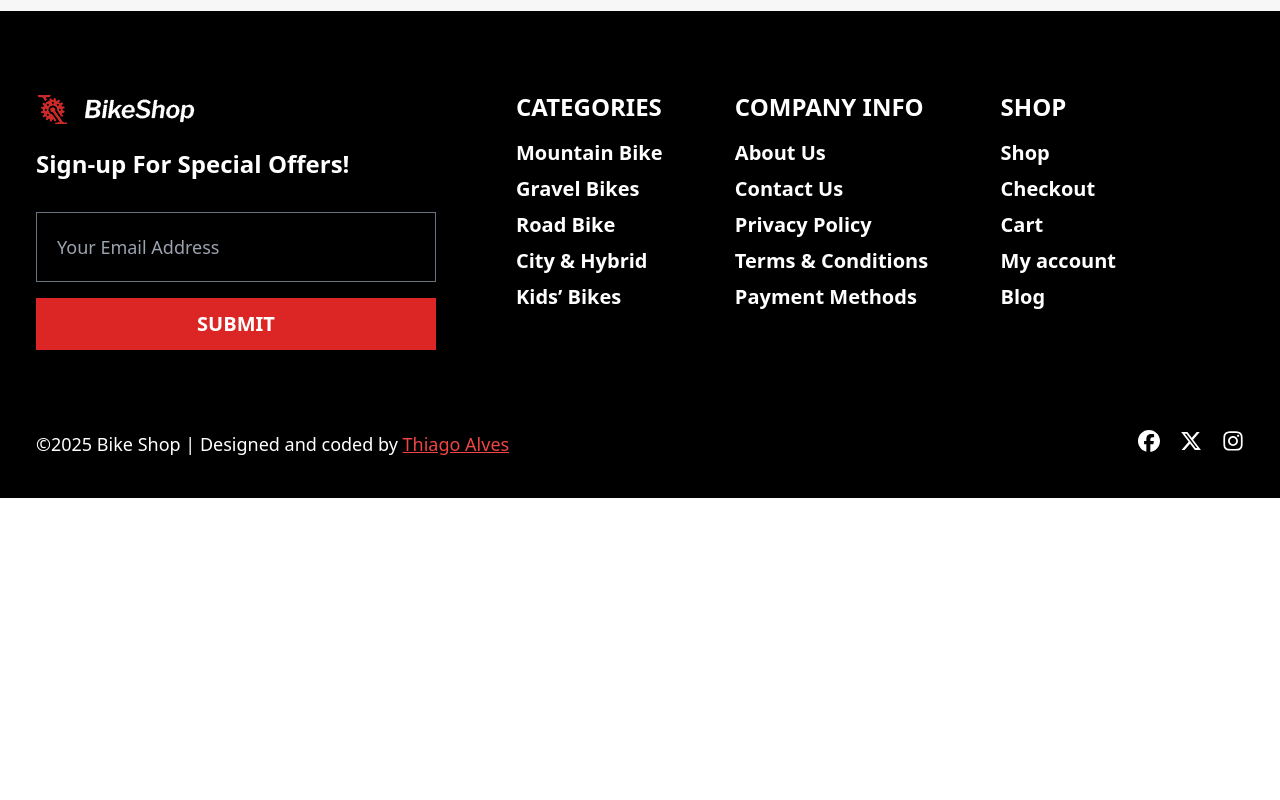
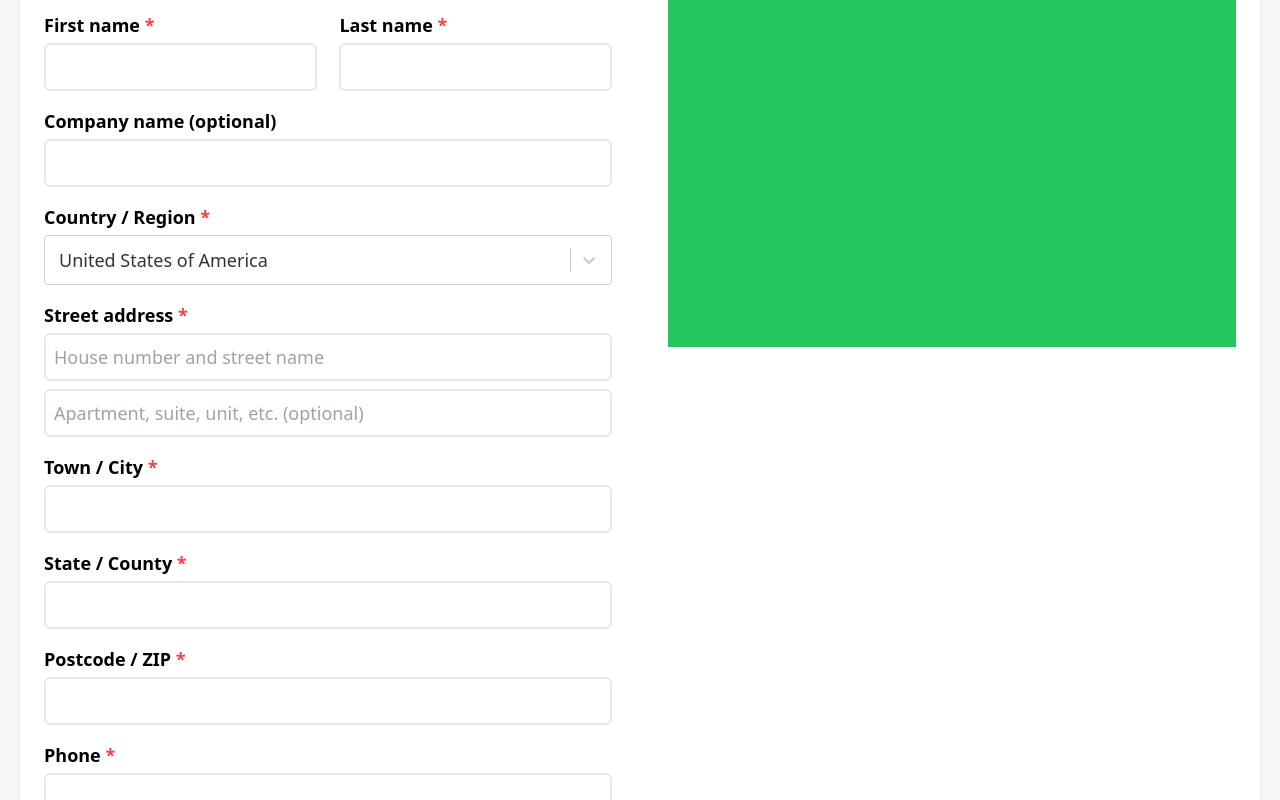
Before and after one commit to Thiago87dev/BikeShop, a Next.js app: page /checkout in a window 1280 px wide. Shown: the part 560-1360 px from the top of the page. Before the commit the page ends 1058 px from the top, so only its background shows below. Built offline with nearby package versions, Linux system fonts and the light colour scheme.

Commit message:
:sparkles: feat: Checkout - part 2

```diff
--- a/package.json
+++ b/package.json
@@ -19,6 +19,7 @@
     "react-google-recaptcha": "^3.1.0",
     "react-icons": "^5.4.0",
     "react-redux": "^9.2.0",
+    "react-select": "^5.10.1",
     "react-spinners": "^0.15.0",
     "swiper": "^11.2.6"
   },
--- /dev/null
+++ b/src/components/checkout/CheckoutBillingForm.tsx
@@ -0,0 +1,132 @@
+import CountrySelect from "./CountrySelect";
+
+const CheckoutBillingForm = () => {
+  return (
+    <form className="flex flex-col gap-4">
+      <h2 className="font-bold text-3xl mb-3">Billing details</h2>
+      <div className="flex justify-between ">
+        <div className="flex gap-1 flex-col w-[48%]">
+          <label className="font-bold" htmlFor="firstName">
+            First name <span className="text-red-500">*</span>
+          </label>
+          <input
+            className="border-2 rounded-md p-2"
+            type="text"
+            id="firstName"
+          />
+        </div>
+        <div className="flex gap-1 flex-col w-[48%]">
+          <label className="font-bold" htmlFor="lastName">
+            Last name <span className="text-red-500">*</span>
+          </label>
+          <input
+            className="border-2 rounded-md p-2"
+            type="text"
+            id="lastName"
+          />
+        </div>
+      </div>
+      <div>
+        <div className="flex gap-1 flex-col">
+          <label className="font-bold" htmlFor="companyName">
+            Company name (optional)
+          </label>
+          <input
+            className="border-2 rounded-md p-2"
+            type="text"
+            id="companyName"
+          />
+        </div>
+      </div>
+      <div>
+        <div className="flex gap-1 flex-col ">
+          <label className="font-bold" htmlFor="country">
+            Country / Region <span className="text-red-500">*</span>
+          </label>
+          <CountrySelect />
+        </div>
+      </div>
+      <div>
+        <div className="flex gap-1 flex-col">
+          <label className="font-bold">
+            Street address <span className="text-red-500">*</span>
+          </label>
+          <input
+            className="border-2 rounded-md p-2 mb-1"
+            type="text"
+            id="streetAddress"
+            placeholder="House number and street name"
+          />
+          <input
+            className="border-2 rounded-md p-2"
+            type="text"
+            placeholder="Apartment, suite, unit, etc. (optional)"
+          />
+        </div>
+      </div>
+      <div>
+        <div className="flex gap-1 flex-col">
+          <label className="font-bold" htmlFor="townCity">
+            Town / City <span className="text-red-500">*</span>
+          </label>
+          <input
+            className="border-2 rounded-md p-2"
+            type="text"
+            id="townCity"
+          />
+        </div>
+      </div>
+      <div>
+        <div className="flex gap-1 flex-col">
+          <label className="font-bold" htmlFor="state">
+            State / County <span className="text-red-500">*</span>
+          </label>
+          <input className="border-2 rounded-md p-2" type="text" id="state" />
+        </div>
+      </div>
+      <div>
+        <div className="flex gap-1 flex-col">
+          <label className="font-bold" htmlFor="postcode">
+            Postcode / ZIP <span className="text-red-500">*</span>
+          </label>
+          <input
+            className="border-2 rounded-md p-2"
+            type="text"
+            id="postcode"
+          />
+        </div>
+      </div>
+      <div>
+        <div className="flex gap-1 flex-col">
+          <label className="font-bold" htmlFor="phone">
+            Phone <span className="text-red-500">*</span>
+          </label>
+          <input className="border-2 rounded-md p-2" type="text" id="phone" />
+        </div>
+      </div>
+      <div>
+        <div className="flex gap-1 flex-col">
+          <label className="font-bold" htmlFor="email">
+            Email address <span className="text-red-500">*</span>
+          </label>
+          <input className="border-2 rounded-md p-2" type="text" id="email" />
+        </div>
+      </div>
+      <h2 className="font-bold text-3xl my-3">Additional information</h2>
+      <div>
+        <div className="flex gap-1 flex-col">
+          <label className="font-bold" htmlFor="additional">
+            Order notes (optional)
+          </label>
+          <textarea
+            className="border-2 rounded-md p-2"
+            id="additional"
+            placeholder="Notes about your order, e.g. special notes for delivery."
+          ></textarea>
+        </div>
+      </div>
+    </form>
+  );
+};
+
+export default CheckoutBillingForm;
--- a/src/components/checkout/CheckoutContent.tsx
+++ b/src/components/checkout/CheckoutContent.tsx
@@ -1,5 +1,6 @@
 "use client";
 import { useState } from "react";
+import CheckoutBillingForm from "./CheckoutBillingForm";
 
 const CheckoutContent = () => {
   const [couponOpen, setCouponOpen] = useState(false);
@@ -24,7 +25,7 @@ const CheckoutContent = () => {
         </div>
         <div
           className={`flex items-center gap-10 w-full border border-gray-500 rounded-md  overflow-hidden transition-all duration-700 ${
-            couponOpen ? "max-h-40 opacity-100 p-6 my-10" : "max-h-0 opacity-0"
+            couponOpen ? "max-h-40 opacity-100 p-6 mt-10" : "max-h-0 opacity-0"
           }`}
         >
           <input
@@ -36,6 +37,12 @@ const CheckoutContent = () => {
             Apply coupon
           </button>
         </div>
+        <div className="flex justify-between gap-14">
+          <div className="flex flex-col w-1/2 max-w-1/2 my-10">
+            <CheckoutBillingForm/>
+          </div>
+          <div className="w-1/2 max-w-1/2 h-[400px] bg-green-500 my-10"></div>
+        </div>
       </div>
     </div>
   );
--- /dev/null
+++ b/src/components/checkout/CountrySelect.tsx
@@ -0,0 +1,37 @@
+"use client";
+import Select from "react-select";
+import { countries } from "@/data/countries";
+import { useState } from "react";
+
+const countryOptions = countries.map((country) => ({
+  value: country,
+  label: country,
+}));
+
+const CountrySelect = () => {
+  const [selectedCountry, setSelectedCountry] = useState(countryOptions[186]);
+
+  const handleChange = (option: { value: string; label: string } | null) => {
+    if (option) {
+      setSelectedCountry(option);
+    }
+  };
+  return (
+    <div>
+      <Select
+        value={selectedCountry}
+        options={countryOptions}
+        onChange={handleChange}
+        isSearchable
+        styles={{
+            control:(base) =>({
+                ...base,
+                padding:"4px"
+            })
+        }}
+      />
+    </div>
+  );
+};
+
+export default CountrySelect;
--- /dev/null
+++ b/src/data/countries.ts
@@ -0,0 +1,199 @@
+// countries.ts
+
+export const countries = [
+    "Afghanistan",
+    "Albania",
+    "Algeria",
+    "Andorra",
+    "Angola",
+    "Antigua and Barbuda",
+    "Argentina",
+    "Armenia",
+    "Australia",
+    "Austria",
+    "Azerbaijan",
+    "Bahamas",
+    "Bahrain",
+    "Bangladesh",
+    "Barbados",
+    "Belarus",
+    "Belgium",
+    "Belize",
+    "Benin",
+    "Bhutan",
+    "Bolivia",
+    "Bosnia and Herzegovina",
+    "Botswana",
+    "Brazil",
+    "Brunei",
+    "Bulgaria",
+    "Burkina Faso",
+    "Burundi",
+    "Côte d'Ivoire",
+    "Cabo Verde",
+    "Cambodia",
+    "Cameroon",
+    "Canada",
+    "Central African Republic",
+    "Chad",
+    "Chile",
+    "China",
+    "Colombia",
+    "Comoros",
+    "Congo (Congo-Brazzaville)",
+    "Costa Rica",
+    "Croatia",
+    "Cuba",
+    "Cyprus",
+    "Czech Republic",
+    "Democratic Republic of the Congo",
+    "Denmark",
+    "Djibouti",
+    "Dominica",
+    "Dominican Republic",
+    "Ecuador",
+    "Egypt",
+    "El Salvador",
+    "Equatorial Guinea",
+    "Eritrea",
+    "Estonia",
+    "Eswatini",
+    "Ethiopia",
+    "Fiji",
+    "Finland",
+    "France",
+    "Gabon",
+    "Gambia",
+    "Georgia",
+    "Germany",
+    "Ghana",
+    "Greece",
+    "Grenada",
+    "Guatemala",
+    "Guinea",
+    "Guinea-Bissau",
+    "Guyana",
+    "Haiti",
+    "Holy See",
+    "Honduras",
+    "Hungary",
+    "Iceland",
+    "India",
+    "Indonesia",
+    "Iran",
+    "Iraq",
+    "Ireland",
+    "Israel",
+    "Italy",
+    "Jamaica",
+    "Japan",
+    "Jordan",
+    "Kazakhstan",
+    "Kenya",
+    "Kiribati",
+    "Kuwait",
+    "Kyrgyzstan",
+    "Laos",
+    "Latvia",
+    "Lebanon",
+    "Lesotho",
+    "Liberia",
+    "Libya",
+    "Liechtenstein",
+    "Lithuania",
+    "Luxembourg",
+    "Madagascar",
+    "Malawi",
+    "Malaysia",
+    "Maldives",
+    "Mali",
+    "Malta",
+    "Marshall Islands",
+    "Mauritania",
+    "Mauritius",
+    "Mexico",
+    "Micronesia",
+    "Moldova",
+    "Monaco",
+    "Mongolia",
+    "Montenegro",
+    "Morocco",
+    "Mozambique",
+    "Myanmar (formerly Burma)",
+    "Namibia",
+    "Nauru",
+    "Nepal",
+    "Netherlands",
+    "New Zealand",
+    "Nicaragua",
+    "Niger",
+    "Nigeria",
+    "North Korea",
+    "North Macedonia",
+    "Norway",
+    "Oman",
+    "Pakistan",
+    "Palau",
+    "Palestine State",
+    "Panama",
+    "Papua New Guinea",
+    "Paraguay",
+    "Peru",
+    "Philippines",
+    "Poland",
+    "Portugal",
+    "Qatar",
+    "Romania",
+    "Russia",
+    "Rwanda",
+    "Saint Kitts and Nevis",
+    "Saint Lucia",
+    "Saint Vincent and the Grenadines",
+    "Samoa",
+    "San Marino",
+    "Sao Tome and Principe",
+    "Saudi Arabia",
+    "Senegal",
+    "Serbia",
+    "Seychelles",
+    "Sierra Leone",
+    "Singapore",
+    "Slovakia",
+    "Slovenia",
+    "Solomon Islands",
+    "Somalia",
+    "South Africa",
+    "South Korea",
+    "South Sudan",
+    "Spain",
+    "Sri Lanka",
+    "Sudan",
+    "Suriname",
+    "Sweden",
+    "Switzerland",
+    "Syria",
+    "Tajikistan",
+    "Tanzania",
+    "Thailand",
+    "Timor-Leste",
+    "Togo",
+    "Tonga",
+    "Trinidad and Tobago",
+    "Tunisia",
+    "Turkey",
+    "Turkmenistan",
+    "Tuvalu",
+    "Uganda",
+    "Ukraine",
+    "United Arab Emirates",
+    "United Kingdom",
+    "United States of America",
+    "Uruguay",
+    "Uzbekistan",
+    "Vanuatu",
+    "Venezuela",
+    "Vietnam",
+    "Yemen",
+    "Zambia",
+    "Zimbabwe",
+  ];
```
Also changed, not shown: 1 other file (tests, documents, lock files or other folders).
